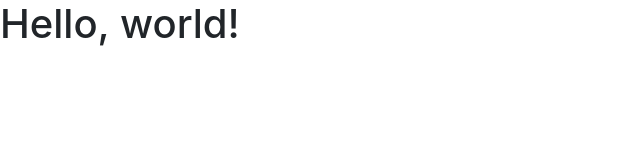
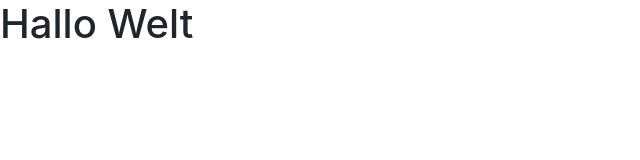
Before and after one commit to MichaelBarth/webDB, a plain HTML site: page index.html in a window 1280 px wide. Shown: the whole page, without its empty margins (0-640 px from the left). Drawn offline with nearby package versions, Linux system fonts and the light colour scheme.

Commit message:
Hallo Welt

```diff
--- a/index.html
+++ b/index.html
@@ -11,7 +11,7 @@
 	<title>Hello, world!</title>
   </head>
   <body>
-	<h1>Hello, world!</h1>
+	<h1>Hallo Welt</h1>
 
 	<!-- Optional JavaScript; choose one of the two! -->
 
```
